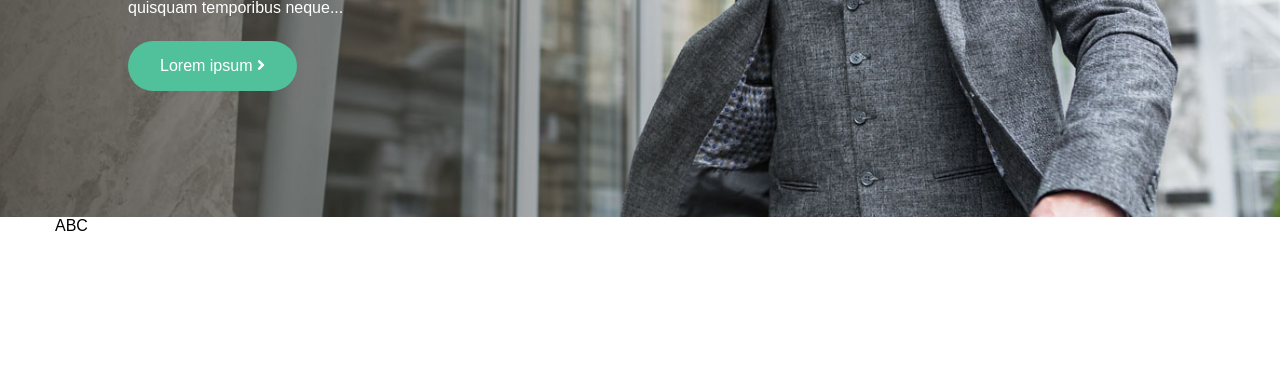
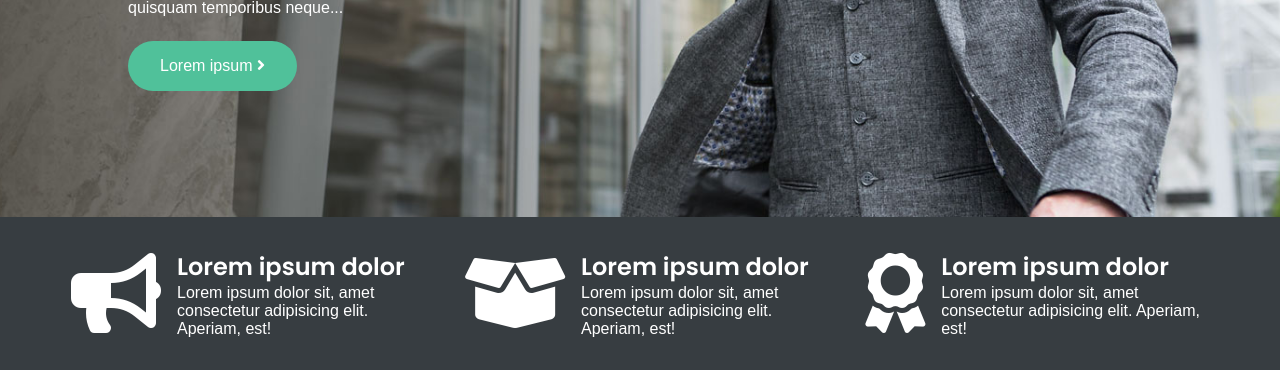
Before and after one commit to taharbelhouchat/Business-website, a website: page dist/index.html in a window 1280 px wide. Shown: the part 606-976 px from the top of the page. Before the commit the page ends 841 px from the top, so only its background shows below. Drawn offline with Linux system fonts and the light colour scheme; a web font is replaced by a local one.

Commit message:
under header box

```diff
--- a/scss/_variables.scss
+++ b/scss/_variables.scss
@@ -2,3 +2,4 @@ $primary-color: #131320;
 $secondary-color: #f78121;
 $green-color: #50c19a;
 $dark-color: #313131;
+$dark-color-2: #373d41;
--- a/scss/main.scss
+++ b/scss/main.scss
@@ -91,3 +91,15 @@ header {
 }
 
 // header Bottom Boxes
+.boxes {
+  background: $dark-color-2;
+  color: #fff;
+
+  .box {
+    margin: 2rem 1rem;
+
+    .icon {
+      margin-right: 1rem;
+    }
+  }
+}
```
Also changed, not shown: dist/css/main.css, dist/index.html.
